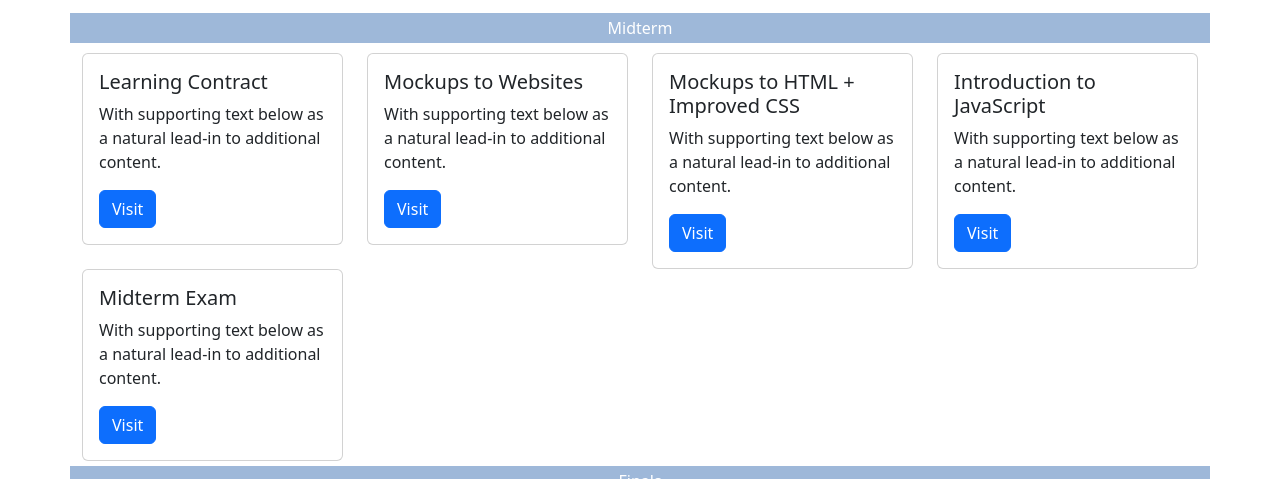
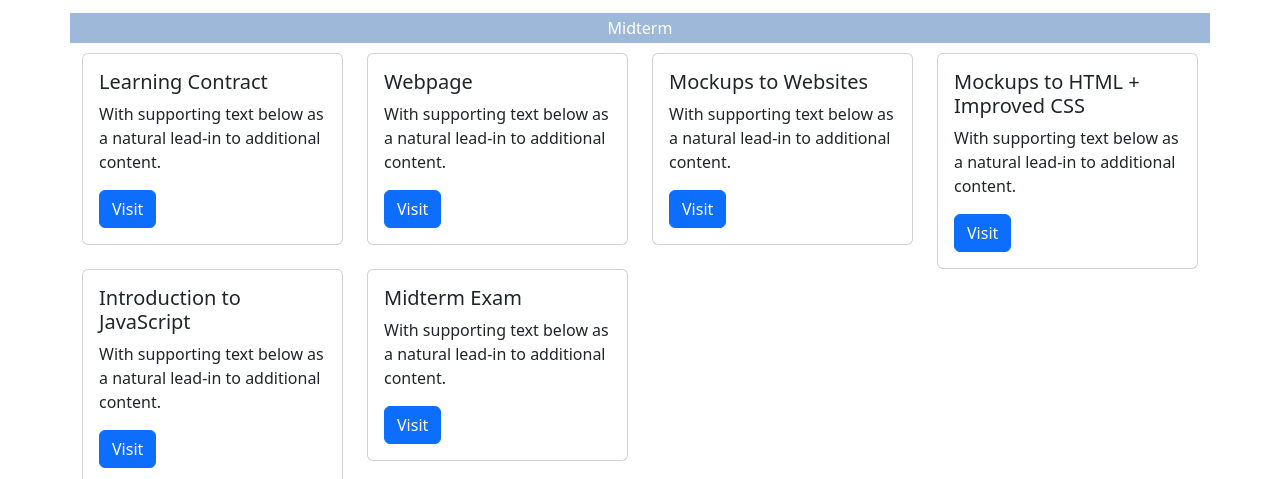
Before and after one commit to ayluhhh/cit14-finalproj, a plain HTML site: page index.html in a window 1280 px wide. Shown: the part 621-1100 px from the top of the page. Drawn offline with nearby package versions, Linux system fonts and the light colour scheme.

Commit message:
Update index.html

```diff
--- a/index.html
+++ b/index.html
@@ -196,6 +196,15 @@
                       </div>
                     </div>
                   </div>
+                <div class="col-sm-3 mb-3 mb-sm-0">
+                    <div class="card">
+                      <div class="card-body">
+                        <h5 class="card-title">Webpage</h5>
+                        <p class="card-text">With supporting text below as a natural lead-in to additional content.</p>
+                        <a href="/cit14-finalproj/files/NievaAilaMarie_LabAct1.html" class="btn btn-primary">Visit</a>
+                      </div>
+                    </div>
+                  </div>
                   <div class="col-sm-3">
                     <div class="card">
                       <div class="card-body">
```
